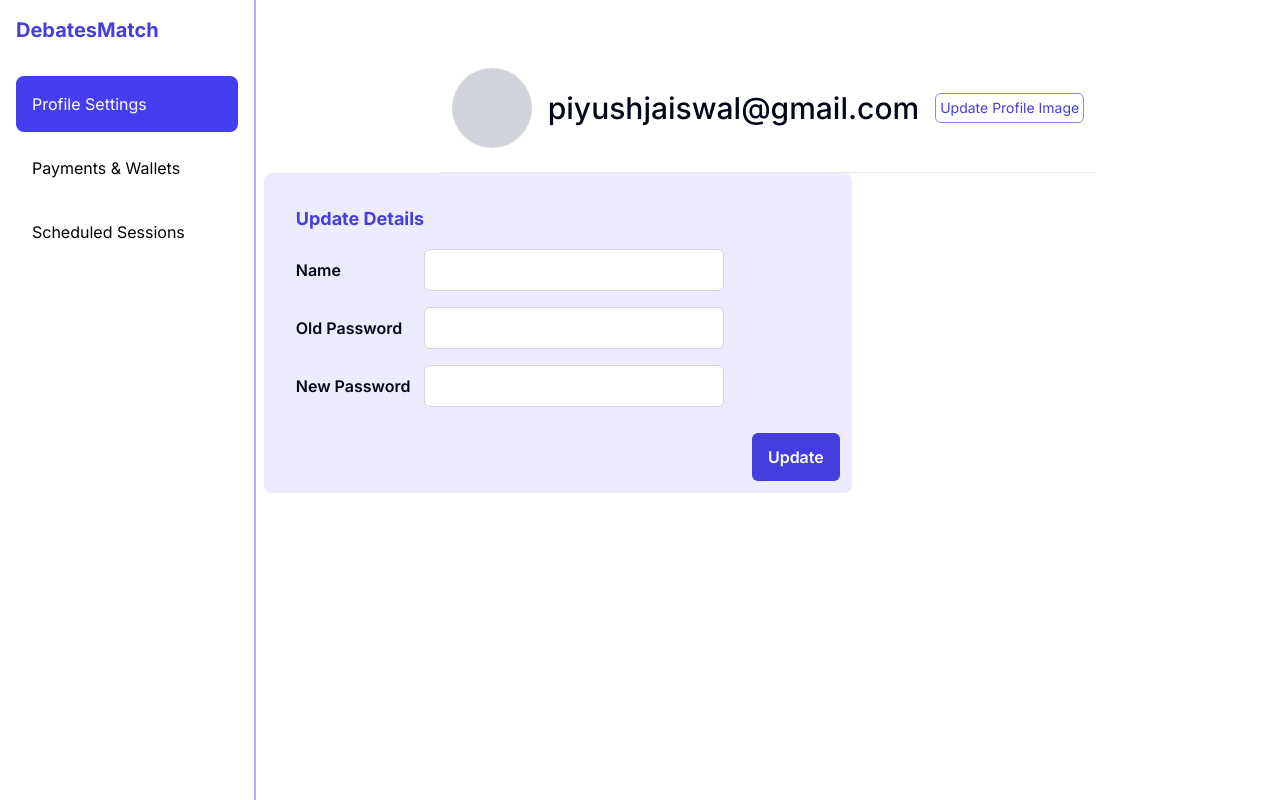
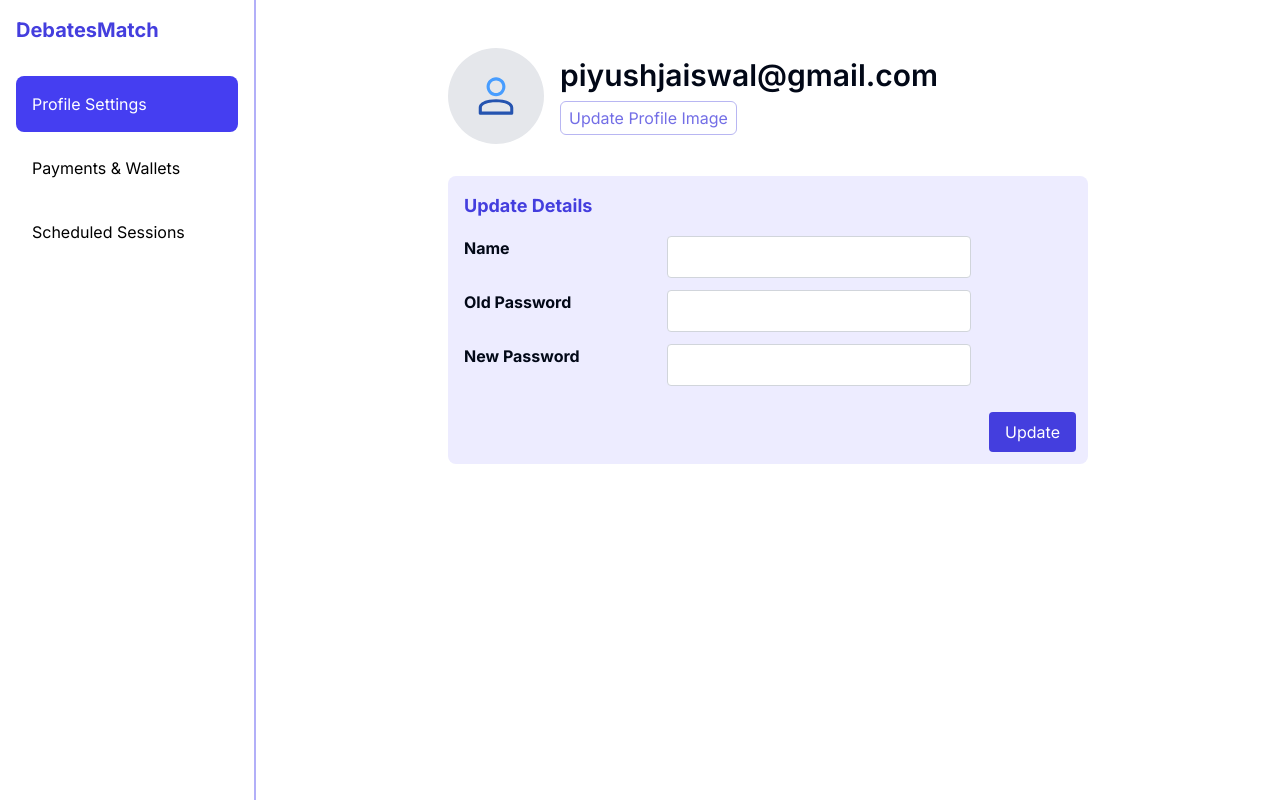
Before and after one commit to MatchGenius20/webapp, a Next.js app: page /dashboard/profile in a window 1280 px wide. Built offline with nearby package versions, Linux system fonts and the light colour scheme.

Commit message:
till user dashboard

```diff
--- a/src/app/dashboard/profile/page.tsx
+++ b/src/app/dashboard/profile/page.tsx
@@ -1,80 +1,53 @@
 'use client'
-import PrimaryButton from '@/components/PrimaryButton'
-import { useState } from 'react'
+const ProfileSettings: React.FC = () => {
+    const handleUpdateImage = () => {
+        // Logic to update profile image
+    };
 
-const ProfileSettings = () => {
-  const [name, setName] = useState('')
-  const [oldPassword, setOldPassword] = useState('')
-  const [newPassword, setNewPassword] = useState('')
-  const [profileImage, setProfileImage] = useState<File | null>(null)
+    const handleUpdateDetails = (e: React.FormEvent) => {
+        e.preventDefault(); // Prevent the default form submission behavior
+        // Logic to update user details
+    };
 
-  const handleUpdate = async () => {
-    // Placeholder for update logic
-    // This is where you would add the logic to handle profile updates
-  }
+    return (
+            <div className="max-w-2xl mx-auto p-4">
+                <div className="flex flex-col md:flex-row items-center mb-8 ">
+                    <div className="w-24 h-24 rounded-full bg-gray-200 flex items-center justify-center overflow-hidden">
+                        <img src="/images/man2.svg" alt="Profile" className="w-full h-full object-cover" />
+                    </div>
+                    <div className="mt-4 md:mt-0 md:ml-4 text-center md:text-left">
+                        <p className="text-3xl font-semibold">piyushjaiswal@gmail.com</p>
+                        <button
+                            className="mt-2 py-1 px-2  text-[#736EE6] border rounded-md border-[#b8b6F2]"
+                            onClick={handleUpdateImage}
+                        >
+                            Update Profile Image
+                        </button>
+                    </div>
+                </div>
+                <div className="bg-[#EDECFF] p-4 rounded-lg relative h-72">
+                    <h3 className="text-lg font-bold mb-4 text-[#443EDE]">Update Details</h3>
+                    <form onSubmit={handleUpdateDetails}>
+                        <div className="mb-3 flex flex-col md:flex-row items-center md:items-start">
+                            <label className="block font-bold  md:w-1/3 mb-2 md:mb-0">Name</label>
+                            <input type="text" className="w-1/2 p-2 border border-gray-300 rounded " />
+                        </div>
+                        <div className="mb-3 flex flex-col md:flex-row items-center md:items-start">
+                            <label className="block font-bold md:w-1/3 mb-2 md:mb-0">Old Password</label>
+                            <input type="password" className="w-1/2 p-2 border border-gray-300 rounded" />
+                        </div>
+                        <div className="mb-3 flex flex-col md:flex-row items-center md:items-start">
+                            <label className="block font-bold md:w-1/3 mb-2 md:mb-0">New Password</label>
+                            <input type="password" className="w-1/2 p-2 border border-gray-300 rounded" />
+                        </div>
+                        <button type="submit" className="py-2 px-4 bg-[#443EDE] text-white rounded absolute right-3 bottom-3">
+                            Update
+                        </button>
+                    </form>
+                </div>
+            </div>
 
-  const handleImageUpload = (event: React.ChangeEvent<HTMLInputElement>) => {
-    if (event.target.files && event.target.files[0]) {
-      setProfileImage(event.target.files[0])
-      // Placeholder for image upload logic
-      // This is where you would add the logic to handle image uploads
-    }
-  }
+    );
+};
 
-  return (
-    <div className="p-6 flex justify-center">
-      <div>
-        <div className="flex items-center gap-4 mb-6 flex-row m-3 ">
-          <div className="w-20 h-20 bg-gray-300 rounded-full cursor-pointer" />
-          <div className="text-3xl font-medium">piyushjaiswal@gmail.com</div>
-          <label className="px-1 py-1 text-sm border border-[#8A86EA] text-[#443EDE] rounded-md hover:bg-blue-600 hover:text-white cursor-pointer">
-            Update Profile Image
-            <input
-              type="file"
-              className="hidden"
-              onChange={handleImageUpload}
-            />
-          </label>
-        </div>
-        <hr />
-        <div className="bg-[#EDECFF] p-8 rounded-lg absolute w-120 h-80 -ml-44">
-          <h2 className="text-lg font-bold mb-4   text-[#443EDE]">
-            Update Details
-          </h2>
-          <div className="mb-4 flex items-center pr-24">
-            <label className="w-32  font-semibold">Name</label>
-            <input
-              type="text"
-              value={name}
-              onChange={(e) => setName(e.target.value)}
-              className="w-76 px-8 py-2 border border-gray-300 rounded-md"
-            />
-          </div>
-          <div className="mb-4 flex items-center">
-            <label className="w-32 font-semibold">Old Password</label>
-            <input
-              type="password"
-              value={oldPassword}
-              onChange={(e) => setOldPassword(e.target.value)}
-              className="w-76 px-8 py-2 border border-gray-300 rounded-md"
-            />
-          </div>
-          <div className="mb-4 flex items-center">
-            <label className="w-32 font-semibold">New Password</label>
-            <input
-              type="password"
-              value={newPassword}
-              onChange={(e) => setNewPassword(e.target.value)}
-              className="w-76 px-8 py-2 border border-gray-300 rounded-md"
-            />
-          </div>
-          <div className="absolute right-3 bottom-3">
-            <PrimaryButton text="Update" onClick={handleUpdate} />
-          </div>
-        </div>
-      </div>
-    </div>
-  )
-}
-
-export default ProfileSettings
+export default ProfileSettings;
```
